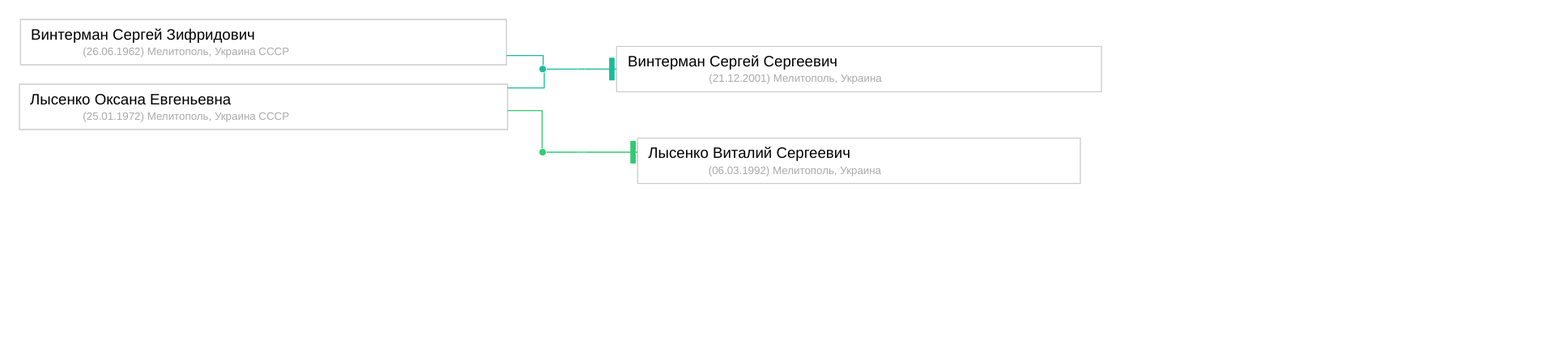
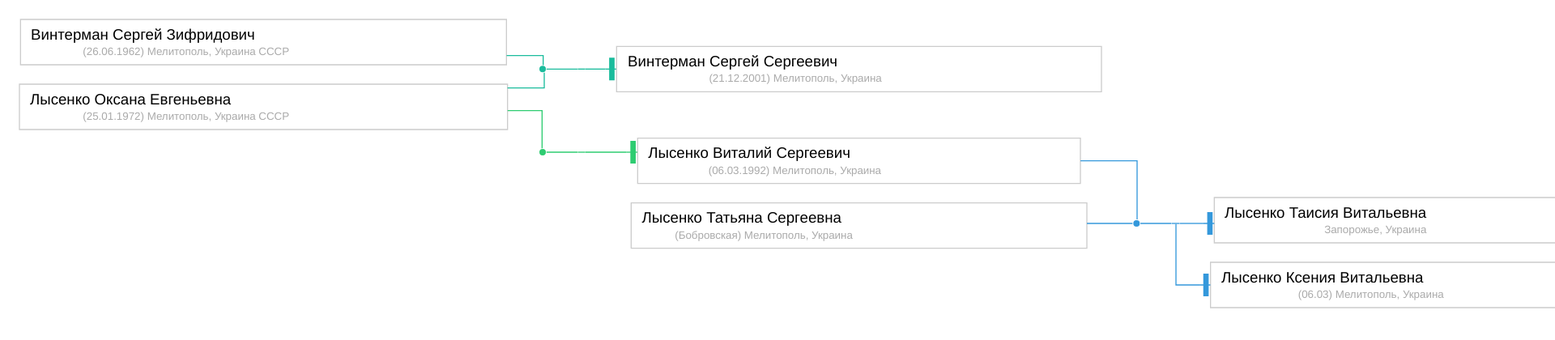
Before and after one commit to vinter-man/family, a plain HTML site: page family.html in a window 1280 px wide. Shown: the top 420 px of the page at 81% size, 1920 px wide, since content can reach past the window. Drawn offline with Linux system fonts and the light colour scheme.

Commit message:
added 3 person

```diff
--- a/family.html
+++ b/family.html
@@ -4,98 +4,159 @@
 <!-- Generated by graphviz version 2.38.0 (20140413.2041)
  -->
 <!-- Title: G Pages: 1 -->
-<svg width="1026pt" height="176pt"
- viewBox="0.00 0.00 1026.00 176.00" xmlns="http://www.w3.org/2000/svg" xmlns:xlink="http://www.w3.org/1999/xlink">
-<g id="graph0" class="graph" transform="scale(1 1) rotate(0) translate(4 172)">
+<svg width="1542pt" height="291pt"
+ viewBox="0.00 0.00 1542.00 291.00" xmlns="http://www.w3.org/2000/svg" xmlns:xlink="http://www.w3.org/1999/xlink">
+<g id="graph0" class="graph" transform="scale(1 1) rotate(0) translate(4 287)">
 <title>G</title>
-<polygon fill="white" stroke="none" points="-4,4 -4,-172 1022,-172 1022,4 -4,4"/>
+<polygon fill="white" stroke="none" points="-4,4 -4,-287 1538,-287 1538,4 -4,4"/>
 <g id="clust1" class="cluster"><title>cluster_family_0</title>
 </g>
 <g id="clust4" class="cluster"><title>cluster_family_1</title>
 </g>
+<g id="clust7" class="cluster"><title>cluster_family_2</title>
+</g>
 <!-- union_0 -->
 <g id="node1" class="node"><title>union_0</title>
-<ellipse fill="#1abc9c" stroke="white" cx="492.5" cy="-114" rx="3.5" ry="3.5"/>
+<ellipse fill="#1abc9c" stroke="white" cx="492.5" cy="-229" rx="3.5" ry="3.5"/>
 </g>
 <!-- siblings_0 -->
 <g id="node4" class="node"><title>siblings_0</title>
-<polygon fill="#1abc9c" stroke="#cccccc" stroke-width="0" points="532,-114.5 525,-114.5 525,-113.5 532,-113.5 532,-114.5"/>
+<polygon fill="#1abc9c" stroke="#cccccc" stroke-width="0" points="532,-229.5 525,-229.5 525,-228.5 532,-228.5 532,-229.5"/>
 </g>
 <!-- union_0&#45;&gt;siblings_0 -->
 <g id="edge3" class="edge"><title>union_0&#45;&gt;siblings_0</title>
-<path fill="none" stroke="#1abc9c" d="M496.083,-114C502.913,-114 517.732,-114 524.715,-114"/>
+<path fill="none" stroke="#1abc9c" d="M496.083,-229C502.913,-229 517.732,-229 524.715,-229"/>
 </g>
 <!-- Винтерман Сергей Зифридович -->
 <g id="node2" class="node"><title>Винтерман Сергей Зифридович</title>
 <g id="a_node2"><a xlink:href="people\Винтерман Сергей Зифридович.md" xlink:title="&lt;TABLE&gt;">
-<polygon fill="white" stroke="#cccccc" points="459,-160 9,-160 9,-118 459,-118 459,-160"/>
-<text text-anchor="start" x="18.547" y="-141.4" font-family="Helvetica, Arial, sans-serif" font-size="14.00">Винтерман Сергей Зифридович</text>
-<text text-anchor="start" x="66.7645" y="-127" font-family="Helvetica, Arial, sans-serif" font-size="10.00" fill="#aaaaaa">(26.06.1962) Мелитополь, Украина СССР</text>
+<polygon fill="white" stroke="#cccccc" points="459,-275 9,-275 9,-233 459,-233 459,-275"/>
+<text text-anchor="start" x="18.547" y="-256.4" font-family="Helvetica, Arial, sans-serif" font-size="14.00">Винтерман Сергей Зифридович</text>
+<text text-anchor="start" x="66.7645" y="-242" font-family="Helvetica, Arial, sans-serif" font-size="10.00" fill="#aaaaaa">(26.06.1962) Мелитополь, Украина СССР</text>
 </a>
 </g>
 </g>
 <!-- Винтерман Сергей Зифридович&#45;&gt;union_0 -->
 <g id="edge1" class="edge"><title>Винтерман Сергей Зифридович&#45;&gt;union_0</title>
-<path fill="none" stroke="#1abc9c" d="M459.14,-126.5C479.705,-126.5 493,-126.5 493,-126.5 493,-126.5 493,-121.37 493,-117.683"/>
+<path fill="none" stroke="#1abc9c" d="M459.14,-241.5C479.705,-241.5 493,-241.5 493,-241.5 493,-241.5 493,-236.37 493,-232.683"/>
 </g>
 <!-- Лысенко Оксана Евгеньевна -->
 <g id="node3" class="node"><title>Лысенко Оксана Евгеньевна</title>
 <g id="a_node3"><a xlink:href="people\Лысенко Оксана Евгеньевна.md" xlink:title="&lt;TABLE&gt;">
-<polygon fill="white" stroke="#cccccc" points="460,-100 8,-100 8,-58 460,-58 460,-100"/>
-<text text-anchor="start" x="17.7595" y="-81.4" font-family="Helvetica, Arial, sans-serif" font-size="14.00">Лысенко Оксана Евгеньевна</text>
-<text text-anchor="start" x="66.7645" y="-67" font-family="Helvetica, Arial, sans-serif" font-size="10.00" fill="#aaaaaa">(25.01.1972) Мелитополь, Украина СССР</text>
+<polygon fill="white" stroke="#cccccc" points="460,-215 8,-215 8,-173 460,-173 460,-215"/>
+<text text-anchor="start" x="17.7595" y="-196.4" font-family="Helvetica, Arial, sans-serif" font-size="14.00">Лысенко Оксана Евгеньевна</text>
+<text text-anchor="start" x="66.7645" y="-182" font-family="Helvetica, Arial, sans-serif" font-size="10.00" fill="#aaaaaa">(25.01.1972) Мелитополь, Украина СССР</text>
 </a>
 </g>
 </g>
 <!-- Лысенко Оксана Евгеньевна&#45;&gt;union_0 -->
 <g id="edge2" class="edge"><title>Лысенко Оксана Евгеньевна&#45;&gt;union_0</title>
-<path fill="none" stroke="#1abc9c" d="M460.01,-96.5C480.654,-96.5 494,-96.5 494,-96.5 494,-96.5 494,-105.541 494,-110.626"/>
+<path fill="none" stroke="#1abc9c" d="M460.01,-211.5C480.654,-211.5 494,-211.5 494,-211.5 494,-211.5 494,-220.541 494,-225.626"/>
 </g>
 <!-- union_1 -->
 <g id="node6" class="node"><title>union_1</title>
-<ellipse fill="#2ecc71" stroke="white" cx="492.5" cy="-37" rx="3.5" ry="3.5"/>
+<ellipse fill="#2ecc71" stroke="white" cx="492.5" cy="-152" rx="3.5" ry="3.5"/>
 </g>
 <!-- Лысенко Оксана Евгеньевна&#45;&gt;union_1 -->
 <g id="edge5" class="edge"><title>Лысенко Оксана Евгеньевна&#45;&gt;union_1</title>
-<path fill="none" stroke="#2ecc71" d="M460.105,-75.5C479.544,-75.5 492,-75.5 492,-75.5 492,-75.5 492,-50.084 492,-40.553"/>
+<path fill="none" stroke="#2ecc71" d="M460.105,-190.5C479.544,-190.5 492,-190.5 492,-190.5 492,-190.5 492,-165.084 492,-155.553"/>
 </g>
 <!-- Винтерман Сергей Сергеевич -->
 <g id="node5" class="node"><title>Винтерман Сергей Сергеевич</title>
 <g id="a_node5"><a xlink:href="people\Винтерман Сергей Сергеевич.md" xlink:title="&lt;TABLE&gt;">
-<polygon fill="white" stroke="#cccccc" points="1010,-135 561,-135 561,-93 1010,-93 1010,-135"/>
-<text text-anchor="start" x="571.323" y="-116.4" font-family="Helvetica, Arial, sans-serif" font-size="14.00">Винтерман Сергей Сергеевич</text>
-<text text-anchor="start" x="646.537" y="-102" font-family="Helvetica, Arial, sans-serif" font-size="10.00" fill="#aaaaaa">(21.12.2001) Мелитополь, Украина</text>
+<polygon fill="white" stroke="#cccccc" points="1010,-250 561,-250 561,-208 1010,-208 1010,-250"/>
+<text text-anchor="start" x="571.323" y="-231.4" font-family="Helvetica, Arial, sans-serif" font-size="14.00">Винтерман Сергей Сергеевич</text>
+<text text-anchor="start" x="646.537" y="-217" font-family="Helvetica, Arial, sans-serif" font-size="10.00" fill="#aaaaaa">(21.12.2001) Мелитополь, Украина</text>
 </a>
 </g>
 </g>
 <!-- siblings_0&#45;&gt;Винтерман Сергей Сергеевич -->
 <g id="edge4" class="edge"><title>siblings_0&#45;&gt;Винтерман Сергей Сергеевич</title>
-<path fill="none" stroke="#1abc9c" d="M532.133,-114C532.133,-114 550.615,-114 550.615,-114"/>
-<polygon fill="#1abc9c" stroke="#1abc9c" points="558.615,-104 558.615,-124 554.615,-124 554.615,-104 558.615,-104"/>
-<polyline fill="none" stroke="#1abc9c" points="560.615,-114 550.615,-114 "/>
+<path fill="none" stroke="#1abc9c" d="M532.133,-229C532.133,-229 550.615,-229 550.615,-229"/>
+<polygon fill="#1abc9c" stroke="#1abc9c" points="558.615,-219 558.615,-239 554.615,-239 554.615,-219 558.615,-219"/>
+<polyline fill="none" stroke="#1abc9c" points="560.615,-229 550.615,-229 "/>
 </g>
 <!-- siblings_1 -->
 <g id="node7" class="node"><title>siblings_1</title>
-<polygon fill="#2ecc71" stroke="#cccccc" stroke-width="0" points="532,-37.5 525,-37.5 525,-36.5 532,-36.5 532,-37.5"/>
+<polygon fill="#2ecc71" stroke="#cccccc" stroke-width="0" points="532,-152.5 525,-152.5 525,-151.5 532,-151.5 532,-152.5"/>
 </g>
 <!-- union_1&#45;&gt;siblings_1 -->
 <g id="edge6" class="edge"><title>union_1&#45;&gt;siblings_1</title>
-<path fill="none" stroke="#2ecc71" d="M496.083,-37C502.913,-37 517.732,-37 524.715,-37"/>
+<path fill="none" stroke="#2ecc71" d="M496.083,-152C502.913,-152 517.732,-152 524.715,-152"/>
 </g>
 <!-- Лысенко Виталий Сергеевич -->
 <g id="node8" class="node"><title>Лысенко Виталий Сергеевич</title>
 <g id="a_node8"><a xlink:href="people\Лысенко Виталий Сергеевич.md" xlink:title="&lt;TABLE&gt;">
-<polygon fill="white" stroke="#cccccc" points="990.5,-50 580.5,-50 580.5,-8 990.5,-8 990.5,-50"/>
-<text text-anchor="start" x="590.269" y="-31.4" font-family="Helvetica, Arial, sans-serif" font-size="14.00">Лысенко Виталий Сергеевич</text>
-<text text-anchor="start" x="646.037" y="-17" font-family="Helvetica, Arial, sans-serif" font-size="10.00" fill="#aaaaaa">(06.03.1992) Мелитополь, Украина</text>
+<polygon fill="white" stroke="#cccccc" points="990.5,-165 580.5,-165 580.5,-123 990.5,-123 990.5,-165"/>
+<text text-anchor="start" x="590.269" y="-146.4" font-family="Helvetica, Arial, sans-serif" font-size="14.00">Лысенко Виталий Сергеевич</text>
+<text text-anchor="start" x="646.037" y="-132" font-family="Helvetica, Arial, sans-serif" font-size="10.00" fill="#aaaaaa">(06.03.1992) Мелитополь, Украина</text>
 </a>
 </g>
 </g>
 <!-- siblings_1&#45;&gt;Лысенко Виталий Сергеевич -->
 <g id="edge7" class="edge"><title>siblings_1&#45;&gt;Лысенко Виталий Сергеевич</title>
-<path fill="none" stroke="#2ecc71" d="M532.133,-37C532.133,-37 570.237,-37 570.237,-37"/>
-<polygon fill="#2ecc71" stroke="#2ecc71" points="578.237,-27 578.237,-47 574.237,-47.0001 574.237,-27.0001 578.237,-27"/>
-<polyline fill="none" stroke="#2ecc71" points="580.237,-37 570.237,-37.0001 "/>
+<path fill="none" stroke="#2ecc71" d="M532.133,-152C532.133,-152 570.237,-152 570.237,-152"/>
+<polygon fill="#2ecc71" stroke="#2ecc71" points="578.237,-142 578.237,-162 574.237,-162 574.237,-142 578.237,-142"/>
+<polyline fill="none" stroke="#2ecc71" points="580.237,-152 570.237,-152 "/>
+</g>
+<!-- union_2 -->
+<g id="node9" class="node"><title>union_2</title>
+<ellipse fill="#3498db" stroke="white" cx="1042.5" cy="-86" rx="3.5" ry="3.5"/>
+</g>
+<!-- Лысенко Виталий Сергеевич&#45;&gt;union_2 -->
+<g id="edge8" class="edge"><title>Лысенко Виталий Сергеевич&#45;&gt;union_2</title>
+<path fill="none" stroke="#3498db" d="M990.581,-144C1021.34,-144 1043,-144 1043,-144 1043,-144 1043,-102.709 1043,-89.8055"/>
+</g>
+<!-- siblings_2 -->
+<g id="node11" class="node"><title>siblings_2</title>
+<polygon fill="#3498db" stroke="#cccccc" stroke-width="0" points="1082,-86.5 1075,-86.5 1075,-85.5 1082,-85.5 1082,-86.5"/>
+</g>
+<!-- union_2&#45;&gt;siblings_2 -->
+<g id="edge10" class="edge"><title>union_2&#45;&gt;siblings_2</title>
+<path fill="none" stroke="#3498db" d="M1046.08,-86C1052.91,-86 1067.73,-86 1074.72,-86"/>
+</g>
+<!-- Лысенко Татьяна Сергеевна -->
+<g id="node10" class="node"><title>Лысенко Татьяна Сергеевна</title>
+<g id="a_node10"><a xlink:href="people\Лысенко Татьяна Сергеевна.md" xlink:title="&lt;TABLE&gt;">
+<polygon fill="white" stroke="#cccccc" points="996.5,-105 574.5,-105 574.5,-63 996.5,-63 996.5,-105"/>
+<text text-anchor="start" x="584.424" y="-86.4" font-family="Helvetica, Arial, sans-serif" font-size="14.00">Лысенко Татьяна Сергеевна</text>
+<text text-anchor="start" x="614.933" y="-72" font-family="Helvetica, Arial, sans-serif" font-size="10.00" fill="#aaaaaa">(Бобровская) Мелитополь, Украина</text>
+</a>
+</g>
+</g>
+<!-- Лысенко Татьяна Сергеевна&#45;&gt;union_2 -->
+<g id="edge9" class="edge"><title>Лысенко Татьяна Сергеевна&#45;&gt;union_2</title>
+<path fill="none" stroke="#3498db" d="M996.554,-86C1016.58,-86 1031.97,-86 1038.74,-86"/>
+</g>
+<!-- Лысенко Ксения Витальевна -->
+<g id="node12" class="node"><title>Лысенко Ксения Витальевна</title>
+<g id="a_node12"><a xlink:href="people\Лысенко Ксения Витальевна.md" xlink:title="&lt;TABLE&gt;">
+<polygon fill="white" stroke="#cccccc" points="1526,-50 1111,-50 1111,-8 1526,-8 1526,-50"/>
+<text text-anchor="start" x="1121.04" y="-31.4" font-family="Helvetica, Arial, sans-serif" font-size="14.00">Лысенко Ксения Витальевна</text>
+<text text-anchor="start" x="1192.04" y="-17" font-family="Helvetica, Arial, sans-serif" font-size="10.00" fill="#aaaaaa">(06.03) Мелитополь, Украина</text>
+</a>
+</g>
+</g>
+<!-- siblings_2&#45;&gt;Лысенко Ксения Витальевна -->
+<g id="edge11" class="edge"><title>siblings_2&#45;&gt;Лысенко Ксения Витальевна</title>
+<path fill="none" stroke="#3498db" d="M1079,-85.3599C1079,-79.0977 1079,-29 1079,-29 1079,-29 1100.8,-29 1100.8,-29"/>
+<polygon fill="#3498db" stroke="#3498db" points="1108.8,-19 1108.8,-39 1104.8,-39.0001 1104.8,-19.0001 1108.8,-19"/>
+<polyline fill="none" stroke="#3498db" points="1110.8,-29 1100.8,-29.0001 "/>
+</g>
+<!-- Лысенко Таисия Витальевна -->
+<g id="node13" class="node"><title>Лысенко Таисия Витальевна</title>
+<g id="a_node13"><a xlink:href="people\Лысенко Таисия Витальевна.md" xlink:title="&lt;TABLE&gt;">
+<polygon fill="white" stroke="#cccccc" points="1522.5,-110 1114.5,-110 1114.5,-68 1522.5,-68 1522.5,-110"/>
+<text text-anchor="start" x="1124.04" y="-91.4" font-family="Helvetica, Arial, sans-serif" font-size="14.00">Лысенко Таисия Витальевна</text>
+<text text-anchor="start" x="1216.37" y="-77" font-family="Helvetica, Arial, sans-serif" font-size="10.00" fill="#aaaaaa">Запорожье, Украина</text>
+</a>
+</g>
+</g>
+<!-- siblings_2&#45;&gt;Лысенко Таисия Витальевна -->
+<g id="edge12" class="edge"><title>siblings_2&#45;&gt;Лысенко Таисия Витальевна</title>
+<path fill="none" stroke="#3498db" d="M1082.27,-86C1082.27,-86 1104.44,-86 1104.44,-86"/>
+<polygon fill="#3498db" stroke="#3498db" points="1112.44,-76 1112.44,-96 1108.44,-96.0001 1108.44,-76.0001 1112.44,-76"/>
+<polyline fill="none" stroke="#3498db" points="1114.44,-86 1104.44,-86.0001 "/>
 </g>
 </g>
 </svg>
```
Also changed, not shown: 4 other files.
